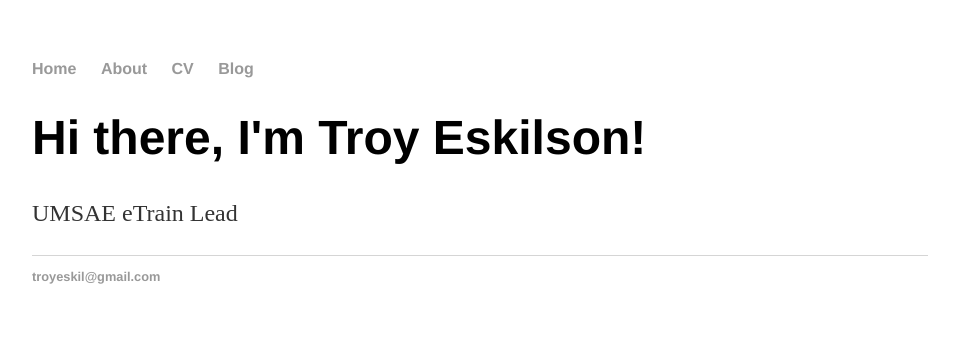
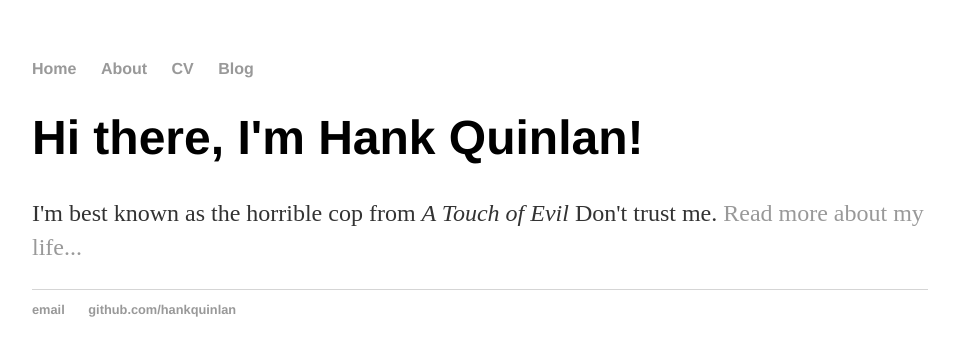
Before and after one commit to eskilsot/eskilsot.github.io, a Jekyll site: the page built from index.html, in a window 1280 px wide. Shown: the top 356 px of the page, without its empty margins (160-1119 px from the left). Built offline with Jekyll 4.4.1, drawn with Linux system fonts in a browser that asks for light colours.

Commit message:
Update index.html

```diff
--- a/index.html
+++ b/index.html
@@ -1,29 +1,8 @@
-<!DOCTYPE html>
-<html>
-	<head>
-		<title>Troy Eskilson</title>
-		<!-- link to main stylesheet -->
-		<link rel="stylesheet" type="text/css" href="/css/main.css">
-	</head>
-	<body>
-		<nav>
-    		<ul>
-        		<li><a href="/">Home</a></li>
-	        	<li><a href="/about">About</a></li>
-        		<li><a href="/cv">CV</a></li>
-        		<li><a href="/blog">Blog</a></li>
-    		</ul>
-		</nav>
-		<div class="container">
-    		<div class="blurb">
-        		<h1>Hi there, I'm Troy Eskilson!</h1>
-				<p>UMSAE eTrain Lead</a></p>
-    		</div><!-- /.blurb -->
-		</div><!-- /.container -->
-		<footer>
-    		<ul>
-        		<li><a Email: href="mailto:troyeskil@gmail.com">troyeskil@gmail.com</a></li>
-			</ul>
-		</footer>
-	</body>
-</html>
+---
+layout: default
+title: Hank Quinlan, Horrible Cop
+---
+<div class="blurb">
+	<h1>Hi there, I'm Hank Quinlan!</h1>
+	<p>I'm best known as the horrible cop from <em>A Touch of Evil</em> Don't trust me. <a href="/about">Read more about my life...</a></p>
+</div><!-- /.blurb -->
```
